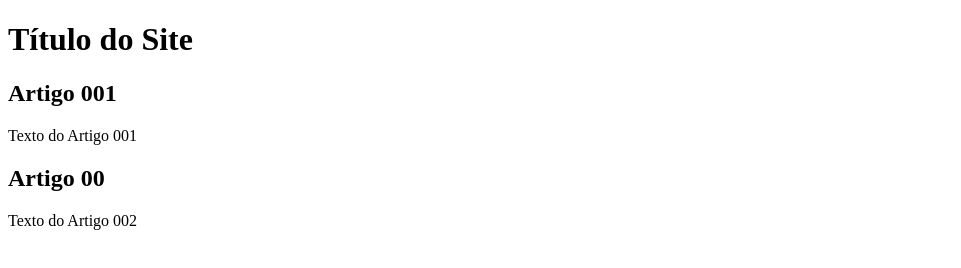
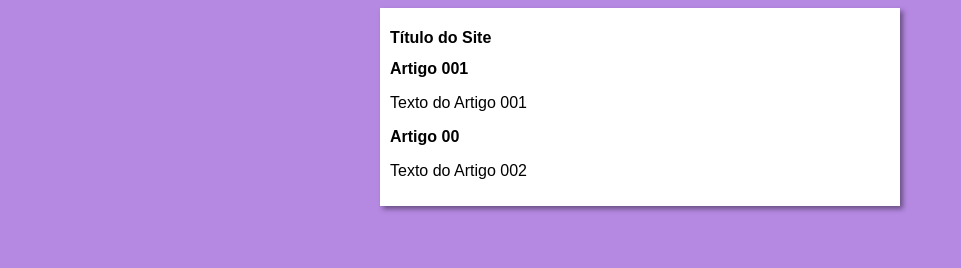
Before and after one commit to Arthurllt/projeto-site-branch, a plain HTML site: page index.html in a window 1280 px wide. Shown: the whole page, without its empty margins (0-961 px from the left). Drawn offline with Linux system fonts and the light colour scheme.

Commit message:
iniciei o design

```diff
--- /dev/null
+++ b/estilos/style.css
@@ -0,0 +1,17 @@
+* {
+    font-family: Arial, Helvetica, sans-serif;
+    font-size: 16px ;
+}
+
+body {
+
+    background-color: rgb(181, 136, 226);
+}
+
+main {
+    background-color: white;
+    width: 500px;
+    margin: auto;
+    padding: 10px;
+    box-shadow: 3px 3px 5px rgba(0, 0, 0, 0.418);
+}
--- a/index.html
+++ b/index.html
@@ -4,6 +4,7 @@
     <meta charset="UTF-8">
     <meta name="viewport" content="width=device-width, initial-scale=1.0">
     <title>Título do Site</title>
+    <link rel="stylesheet" href="estilos/style.css">
 </head>
 <body>
 
```
